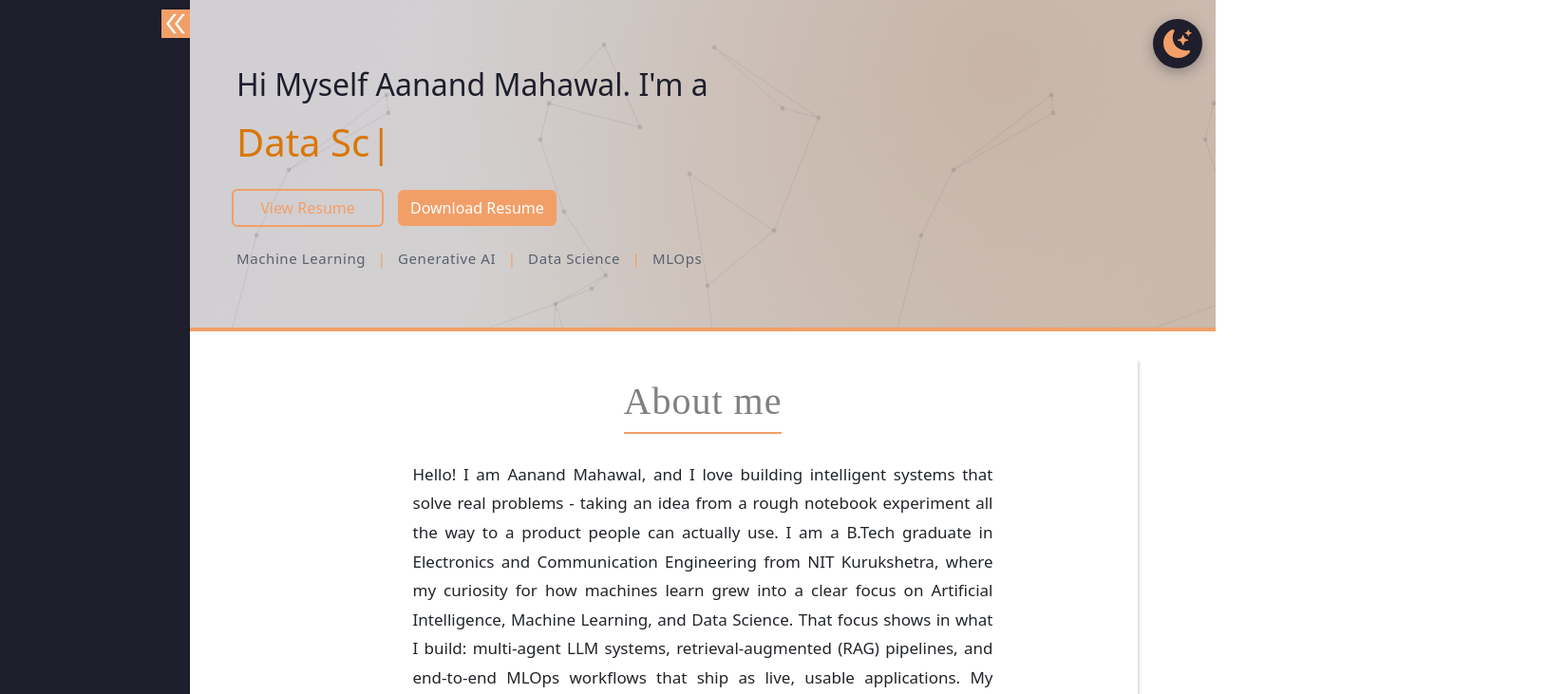
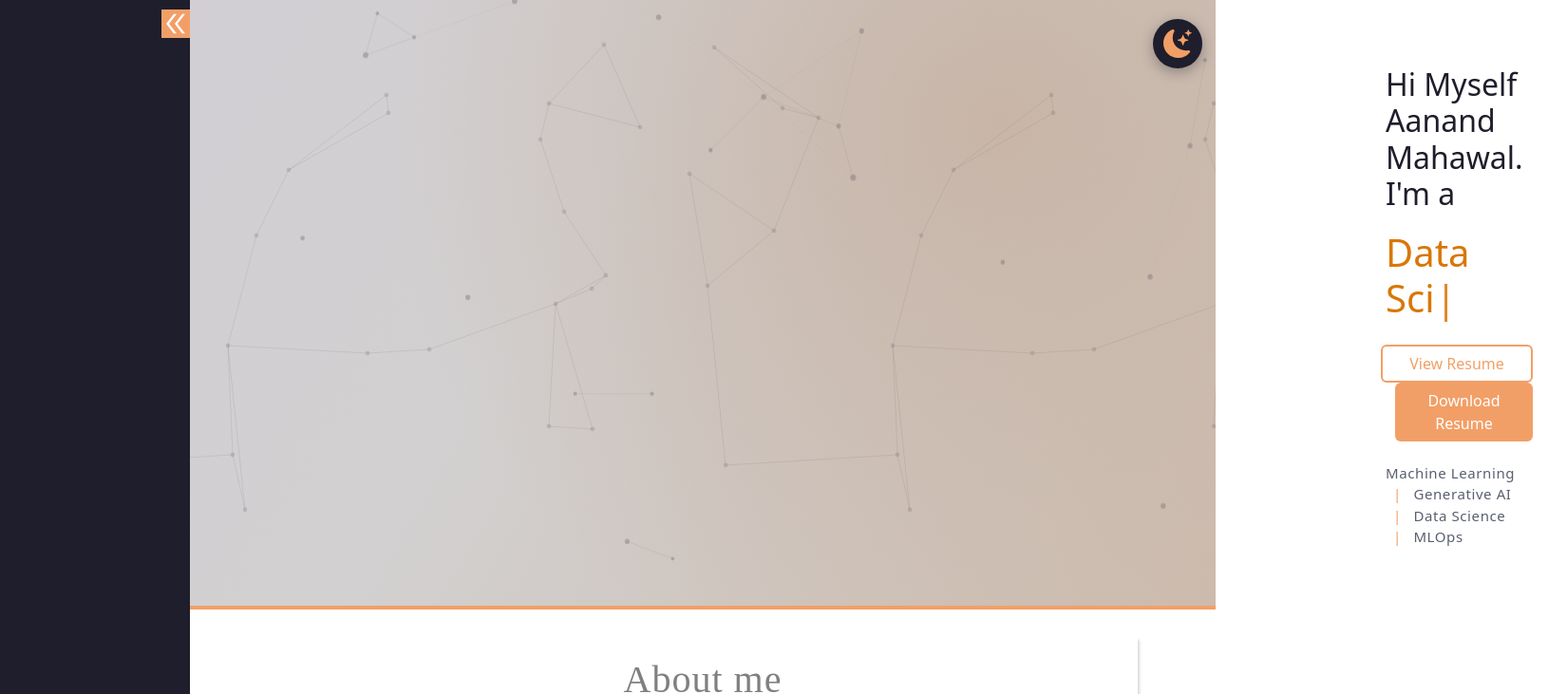
Before and after one commit to aanandmahawal/Personal-portfolio, a React (Create React App) app in the folder frontend/: page / in a window 1280 px wide. Shown: the top 731 px of the page at 95% size, 1650 px wide, since content can reach past the window. Built offline with nearby package versions, Linux system fonts and the light colour scheme.

Commit message:
Update Layout.js

```diff
--- a/frontend/src/components/Layout/Layout.js
+++ b/frontend/src/components/Layout/Layout.js
@@ -3,6 +3,7 @@ import Home from "../../pages/Home/Home";
 import { AiOutlineDoubleLeft, AiOutlineDoubleRight } from "react-icons/ai";
 import "./Layout.css";
 import Menus from "../Menus/Menus";
+import ParticleBackground from "./ParticleBackground";
 
 const Layout = () => {
   const [toggle, setToggle] = useState(true);
@@ -14,6 +15,7 @@ const Layout = () => {
   return (
     <>
       <div className="sidebar-section">
+        <ParticleBackground />
         <div className={toggle ? "sidebar-toggle sidebar" : "sidebar"}>
           <div className="sidebar-toggle-icons">
             <p onClick={handleToggle}>
```
